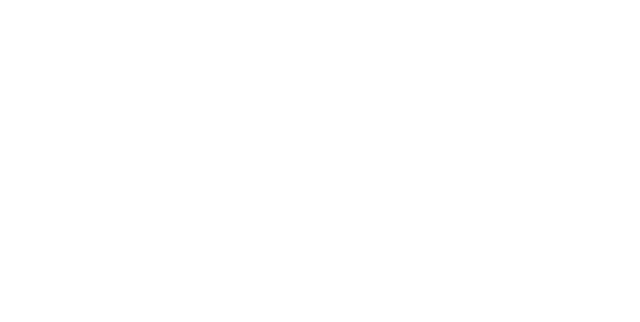
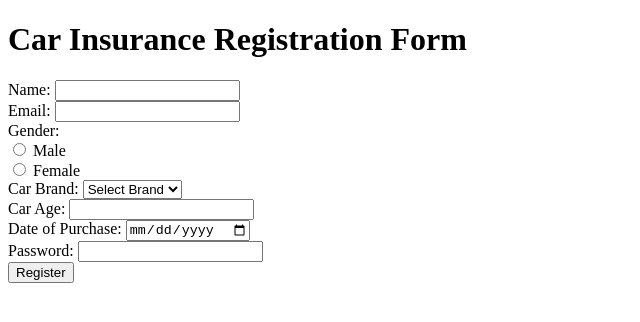
Before and after one commit to acciojob/car-insurance-form-ad790, a website: page main.html in a window 1280 px wide. Shown: the whole page, without its empty margins (0-640 px from the left). Drawn offline with Linux system fonts and the light colour scheme.

Commit message:
created a submission

```diff
--- a/main.html
+++ b/main.html
@@ -1,16 +1,51 @@
 <!DOCTYPE html>
+<html lang="en">
+<head>
+  <meta charset="UTF-8">
+  <meta name="viewport" content="width=device-width, initial-scale=1.0">
+  <title>Car Insurance Registration</title>
+</head>
+<body>
+  <h1>Car Insurance Registration Form</h1>
+  <form method="post" action="process_registration.php">  <label for="name">Name:</label>
+    <input type="text" id="name" name="name" required>
+    <br>
 
-<html>
+    <label for="email">Email:</label>
+    <input type="email" id="email" name="email" required>
+    <br>
 
-<head>
-	<link rel="stylesheet" href="styles.css">
-</head>
+    <label for="gender">Gender:</label>
+    <br>
+    <input type="radio" id="male" name="gender" value="male">
+    <label for="male">Male</label>
+    <br>
+    <input type="radio" id="female" name="gender" value="female">
+    <label for="female">Female</label>
+    <br>
 
-<body>
-	<!-- the entire body must be written by student -->
-    <script type="text/javascript" src="./script.js">
-</script>
+    <label for="cars">Car Brand:</label>
+    <select id="cars" name="cars">
+      <option value="">Select Brand</option>
+      <option value="bmw">BMW</option>
+      <option value="audi">Audi</option>
+      <option value="mercedes">Mercedes</option>
+    </select>
+    <br>
 
+    <label for="carage">Car Age:</label>
+    <input type="number" id="carage" name="carage" required>
+    <br>
+
+    <label for="dop">Date of Purchase:</label>
+    <input type="date" id="dop" name="dop" required>
+    <br>
+
+    <label for="password">Password:</label>
+    <input type="password" id="password" name="password" required>
+    <br>
+
+    <button type="submit">Register</button>
+  </form>
 </body>
-
 </html>
```
